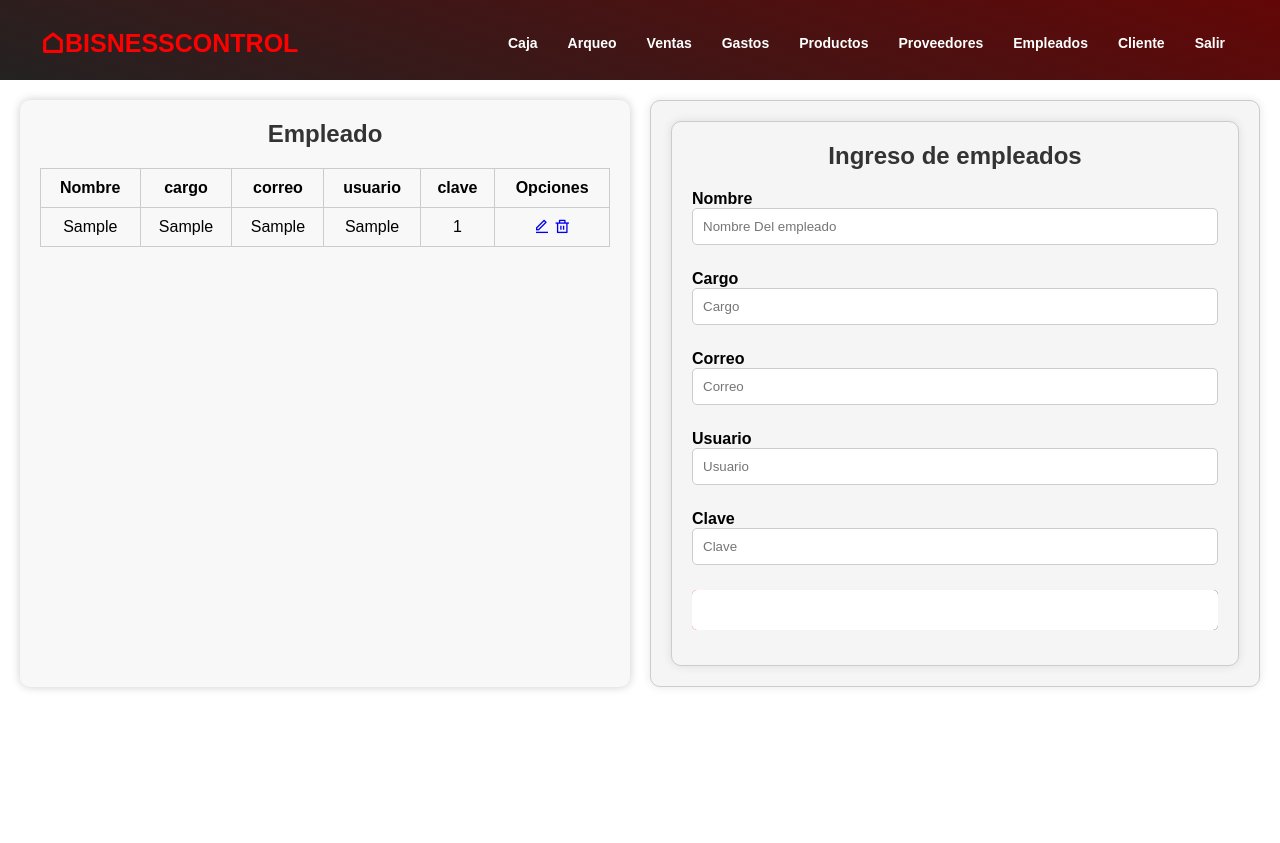
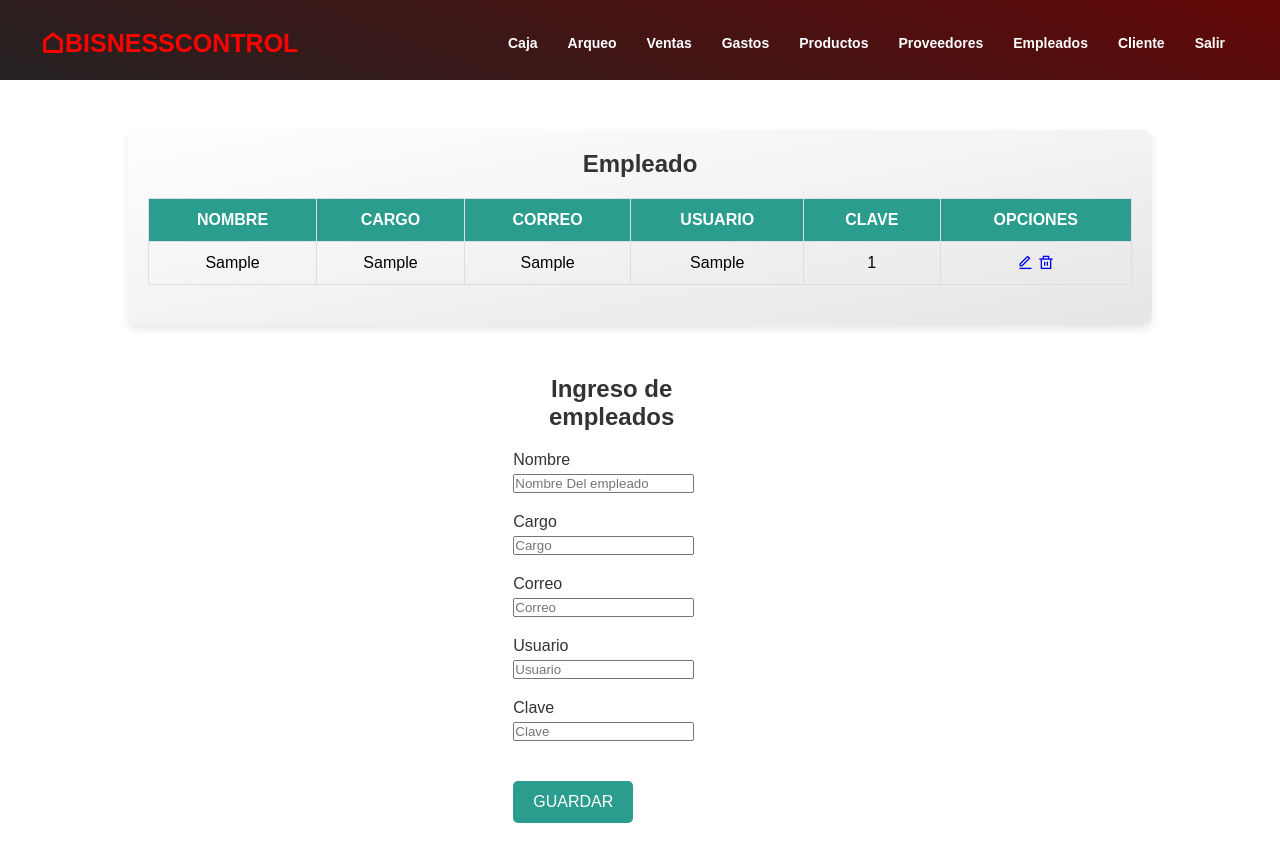
Before and after one commit to jlrssrlj/semillero, a Flask app: page /empleado in a window 1280 px wide. Before the commit the page ends 690 px from the top, so only its background shows below. Run offline with Flask 3, Linux system fonts and the light colour scheme; the visitor is signed in with stand-in values (Sample User, id 1); tables that the repository leaves empty or names only in its code hold one stand-in row (values such as "Sample post"); some libraries are stand-ins or nearby versions.

Commit message:
arreglo de tablas

```diff
--- a/Templates/ventas.html
+++ b/Templates/ventas.html
@@ -9,7 +9,7 @@
     <meta name="viewport" content="width=device-width, initial-scale=1.0">
     <title>Ventas</title>
     <link href="https://cdn.jsdelivr.net/npm/remixicon@3.5.0/fonts/remixicon.css" rel="stylesheet">
-    <link rel="stylesheet" href="../static/css/estilos.css">
+
 </head>
 
 <body>
--- a/conection.py
+++ b/conection.py
@@ -3,7 +3,7 @@ import mysql.connector
 def get_db_connection():
     MYSQL_HOST = 'localhost'
     MYSQL_USER = 'root'
-    MYSQL_PASSWORD = ''
+    MYSQL_PASSWORD = 'jorge123'
     MYSQL_DB = 'semillerov4'
 
     mydb = mysql.connector.connect(
--- a/static/css/estilos.css
+++ b/static/css/estilos.css
@@ -1,182 +1,98 @@
-
-
-/* Estilos para el contenedor principal */
+/* Estilos para las tablas y los divs */
 .container-form {
-    display: grid;
-    grid-template-columns: 1fr 1fr; /* Divide en dos columnas de igual tamaño */
-    gap: 20px; /* Espacio entre las dos secciones */
-    padding: 20px;
+  display: flex;
+  flex-direction: column;
+  align-items: center;
+  justify-content: center;
+  margin-top: 50px;
 }
 
-/* Estilo del contenedor de la tabla */
 .table-section {
-    background-color: #f8f8f8;
-    padding: 20px;
-    border-radius: 10px;
-    box-shadow: 0 0 10px rgba(0, 0, 0, 0.2);
+  width: 80%;
 }
 
-/* Estilo del contenedor del formulario */
-.form-section {
-    background-color: #fff;
-    padding: 20px;
-    border-radius: 10px;
-    box-shadow: 0 0 10px rgba(0, 0, 0, 0.2);
+.titulo {
+  text-align: center;
+  margin-bottom: 20px;
+  color: #333;
+  font-size: 24px;
 }
 
-/* Estilo para el título "Inventario" */
-.titulo {
-    margin-top: 0;
-    font-size: 24px;
-    color: #333; /* Color del título */
+.table-responsive {
+  overflow-x: auto;
 }
 
-/* Estilo para el botón "Guardar" */
-.btn-submit {
-    background-color: #007bff; /* Color de fondo del botón */
-    color: #fff; /* Color del texto del botón */
-    border: none;
-    border-radius: 5px;
-    padding: 10px 20px;
-    cursor: pointer;
-    font-weight: bold;
-}
-
-/* Estilos para la tabla */
 .table {
-    width: 100%;
-    border-collapse: collapse;
-    margin-top: 20px;
-}
-
-.table th, .table td {
-    border: 1px solid #ccc;
-    padding: 10px;
-    text-align: center;
-}
-/* Estilos para el contenedor del formulario */
-.form-section {
-    background-color: #f0f0f0; /* Color de fondo del formulario */
-    padding: 20px;
-    border-radius: 10px;
-    box-shadow: 0 0 10px rgba(0, 0, 0, 0.2);
-}
-
-/* Estilo para el título "Ingreso de productos" */
-.titulo {
-    text-align: center;
-    margin-top: 0;
-    font-size: 24px;
-    color: #333; /* Color del título */
-}
-
-/* Estilo para los campos del formulario */
-.input-form {
-    margin-bottom: 15px;
-}
-
-.input-form input[type="text"] {
-    width: 100%;
-    padding: 10px;
-    border: 1px solid #ccc;
-    border-radius: 5px;
-    font-size: 16px;
-}
-
-/* Estilo para el botón "Guardar" */
-.btn-success {
-    background-color: #28a745; /* Color de fondo del botón */
-    color: #fff; /* Color del texto del botón */
-    border: none;
-    border-radius: 5px;
-    padding: 12px 20px;
-    cursor: pointer;
-    font-weight: bold;
-}
-
-.btn-success:hover {
-    background-color: #218838; /* Cambio de color al pasar el mouse sobre el botón */
-}
-/* Estilos para el contenedor principal */
-.form-section {
-  background-color: #f5f5f5; /* Fondo similar al formulario */
-  border: 1px solid #ccc;
-  padding: 20px;
-  border-radius: 10px;
-  box-shadow: 0 0 10px rgba(0, 0, 0, 0.1); /* Sombra para destacar el formulario */
-}
-
-/* Estilos para el título */
-.titulo {
-  text-align: center;
-  font-size: 24px;
+  width: 100%;
+  border-collapse: collapse;
   margin-bottom: 20px;
 }
 
-/* Estilos para el formulario */
-.contenedor-form {
-  background-color: #f5f5f5; /* Fondo similar al contenedor principal */
-  border: 1px solid #ccc;
-  padding: 20px;
-  border-radius: 10px;
-  box-shadow: 0 0 10px rgba(0, 0, 0, 0.1); /* Sombra para destacar el formulario */
+.table th,
+.table td {
+  border: 1px solid #ddd;
+  padding: 12px;
+  text-align: center;
 }
 
-/* Estilos para etiquetas de formulario */
-.contenedor-form label {
-  font-weight: bold;
-  display: block; /* Coloca las etiquetas en una línea separada */
+.table th {
+  background-color: #2a9d8f;
+  color: #fff;
+  text-transform: uppercase;
 }
 
-/* Estilos para campos de formulario */
-.form-control {
-  width: 100%;
-  padding: 10px;
-  margin-bottom: 10px;
-  border: 1px solid #ccc;
-  border-radius: 5px;
+.table tr:nth-child(even) {
+  background-color: #f2f2f2;
 }
 
-/* Estilos para el botón */
-.btn {
-  color: #fff;
-  align-items: center;
-  height: 40px; /* Aumentado el alto del botón */
-  width: 100%; /* Ancho completo del contenedor */
-  font-size: 18px;
-  font-weight: 500;
-  text-transform: capitalize;
-  font-family: inherit;
-  cursor: pointer;
-  border-radius: 5px;
-  user-select: none;
-  background: linear-gradient(to right, #ff0000, #000000); /* Gradiente de rojo a negro */
-  border: none;
-  position: relative;
-  overflow: hidden;
-  z-index: 1;
-  transition: background-color 0.5s ease;
+.table tr:hover {
+  background-color: #e6e6e6;
 }
 
-.btn::before {
-  content: "";
-  position: absolute;
-  left: 0;
-  top: 0;
-  height: 100%;
-  width: 100%;
-  z-index: -1;
-  background-color: white; /* Cambia el fondo antes del hover */
-  transition: background-color 0.5s ease;
+.contenedor-form {
+  width: 80%;
+  margin-top: 50px;
 }
 
-.btn:hover::before {
-  background-color: transparent; /* Cambia el fondo al hacer hover */
+.card {
+  border: 1px solid #ddd;
+  border-radius: 5px;
+  padding: 20px;
 }
 
-/* Media query para dispositivos con un ancho máximo de 767px */
-@media (max-width: 767px) {
-    .container-form {
-        grid-template-columns: 1fr; /* Cambia a una sola columna en dispositivos más pequeños */
-    }
+.input-form {
+  margin-bottom: 20px;
 }
+
+.input-form label {
+  display: block;
+  margin-bottom: 5px;
+  color: #333;
+  font-weight: 500;
+}
+
+.input-form input[type="number"],
+.input-form input[type="text"],
+.input-form input[type="datetime-local"] {
+  width: 100%;
+  padding: 12px;
+  border: 1px solid #ddd;
+  border-radius: 5px;
+  font-size: 16px;
+}
+
+.btn {
+  background-color: #2a9d8f;
+  color: #fff;
+  padding: 12px 20px;
+  border: none;
+  border-radius: 5px;
+  cursor: pointer;
+  font-size: 16px;
+  text-transform: uppercase;
+  transition: background-color 0.3s;
+}
+
+.btn:hover {
+  background-color: #21867a;
+}
--- a/static/css/menu.css
+++ b/static/css/menu.css
@@ -102,3 +102,103 @@ nav ul li a.selected {
         display: initial;
     }
 }
+.container-form {
+    width: 100%;
+    display: flex;
+    flex-direction: column;
+    align-items: center;
+    justify-content: center;
+    margin-top: 50px;
+}
+
+.table-section {
+    width: 100%;
+    overflow-x: auto;
+    border-radius: 10px;
+    background: linear-gradient(to bottom right, #ffffff, #e6e6e6);
+    box-shadow: 0px 4px 8px rgba(0, 0, 0, 0.1);
+    padding: 20px;
+}
+
+.titulo {
+    text-align: center;
+    margin-bottom: 20px;
+}
+
+.table {
+    width: 100%;
+    border-collapse: collapse;
+}
+
+.table th,
+.table td {
+    border: 1px solid #ddd;
+    padding: 12px;
+    text-align: center;
+}
+
+.table th {
+    background-color: #2a9d8f;
+    color: #fff;
+    text-transform: uppercase;
+}
+
+.table tr:nth-child(even) {
+    background-color: #f2f2f2;
+}
+
+.table tr:hover {
+    background-color: #e6e6e6;
+}
+
+.contenedor-form {
+    width: 100%;
+    margin-top: 50px;
+    padding: 0 15px;
+}
+
+.card {
+    border: 1px solid #ddd;
+    border-radius: 10px;
+    padding: 20px;
+    background: linear-gradient(to bottom right, #ffffff, #e6e6e6);
+    box-shadow: 0px 4px 8px rgba(0, 0, 0, 0.1);
+}
+
+.input-form {
+    margin-bottom: 20px;
+}
+
+.input-form label {
+    display: block;
+    margin-bottom: 5px;
+    color: #333;
+    font-weight: 500;
+}
+
+.input-form input[type="number"],
+.input-form input[type="text"],
+.input-form input[type="datetime-local"] {
+    width: calc(100% - 24px);
+    padding: 12px;
+    border: 1px solid #ddd;
+    border-radius: 5px;
+    font-size: 16px;
+}
+
+.btn {
+    background-color: #2a9d8f;
+    color: #fff;
+    padding: 12px 20px;
+    border: none;
+    border-radius: 5px;
+    cursor: pointer;
+    font-size: 16px;
+    text-transform: uppercase;
+    transition: background-color 0.3s;
+    margin-top: 20px;
+}
+
+.btn:hover {
+    background-color: #21867a;
+}
```
Also changed, not shown: Templates/arqueo.html (+52 -30 lines), routes/arqueo.py (+28 -41 lines).
